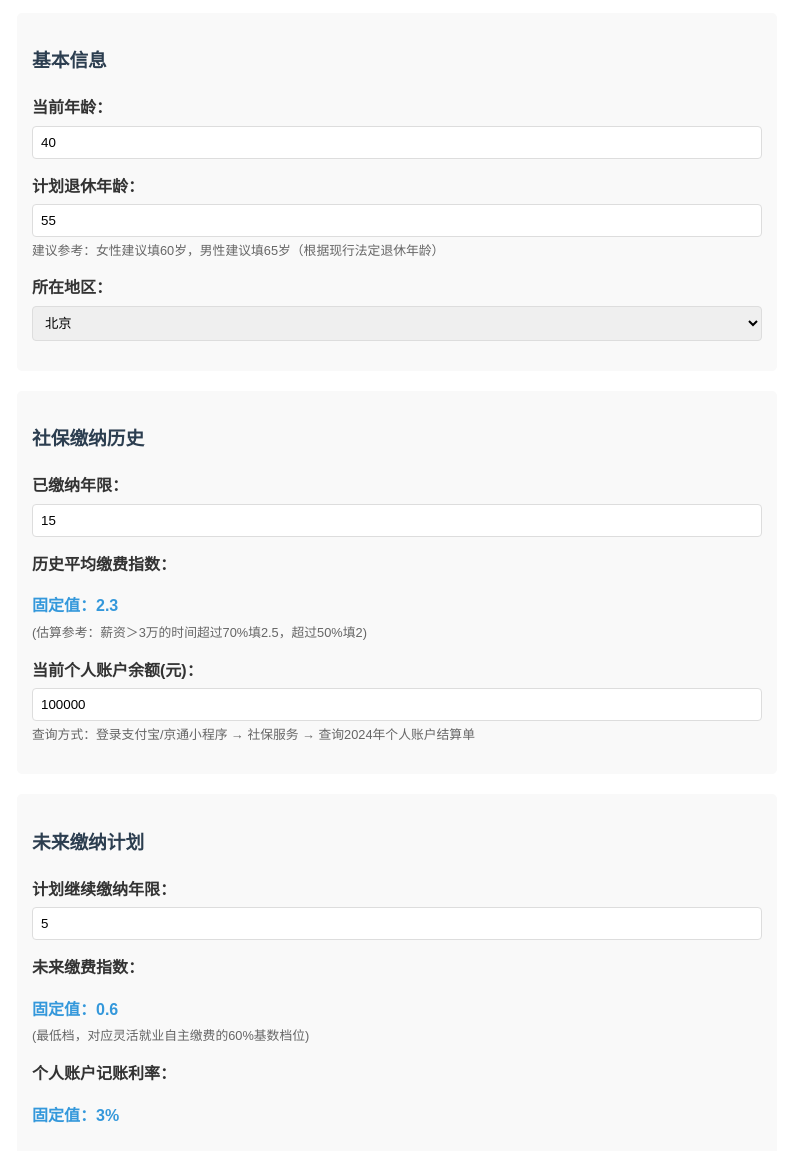
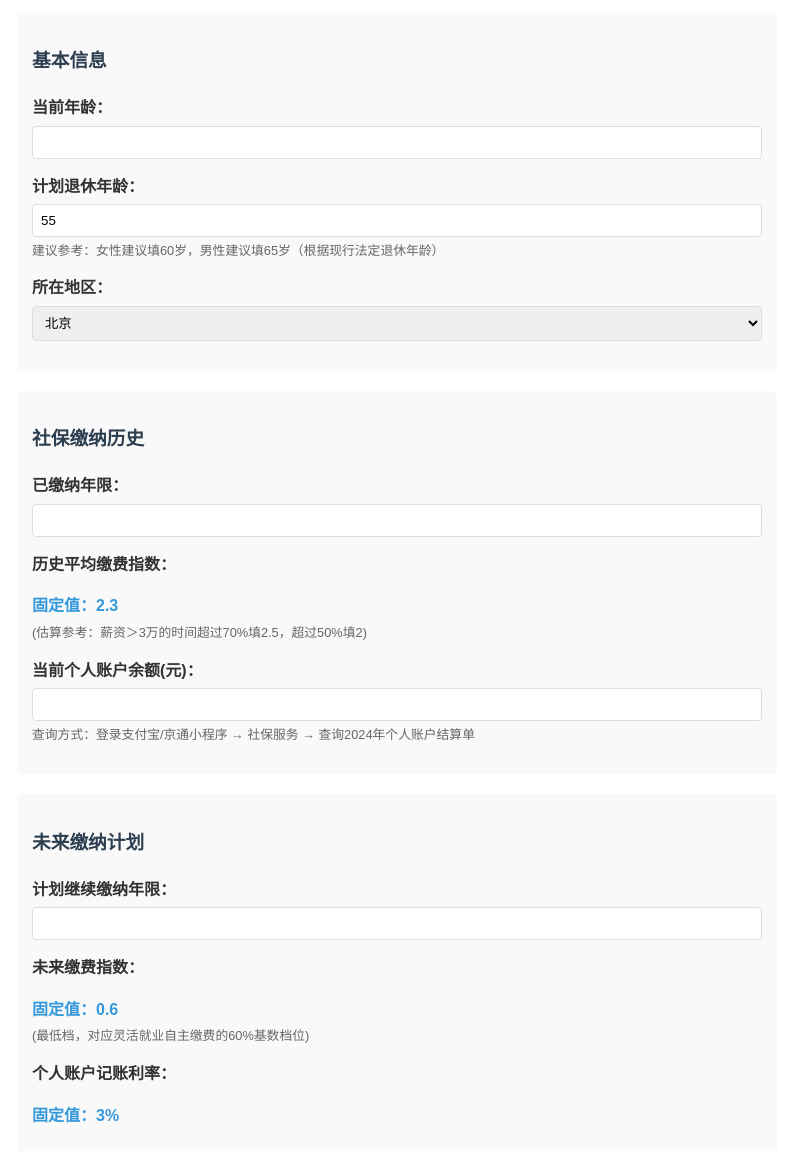
Before and after one commit to YanGao905/pension-calculator, a plain HTML site: page index.html in a window 1280 px wide. Shown: the part 163-1314 px from the top of the page, without its empty margins (243-1036 px from the left). Drawn offline with Linux system fonts and the light colour scheme.

Commit message:
Update index.html

```diff
--- a/index.html
+++ b/index.html
@@ -109,7 +109,7 @@
             <h3>基本信息</h3>
             <div class="input-group">
                 <label for="current-age">当前年龄：</label>
-                <input type="number" id="current-age" min="16" max="70" value="40">
+                <input type="number" id="current-age" min="16" max="70">
             </div>
             <div class="input-group">
                 <label for="retirement-age">计划退休年龄：</label>
@@ -132,7 +132,7 @@
             <h3>社保缴纳历史</h3>
             <div class="input-group">
                 <label for="paid-years">已缴纳年限：</label>
-                <input type="number" id="paid-years" min="0" max="50" value="15">
+                <input type="number" id="paid-years" min="0" max="50">
             </div>
             <div class="input-group">
                 <label>历史平均缴费指数：</label>
@@ -142,7 +142,7 @@
             </div>
             <div class="input-group">
                 <label for="current-balance">当前个人账户余额(元)：</label>
-                <input type="number" id="current-balance" value="100000">
+                <input type="number" id="current-balance">
                 <p class="hint">查询方式：登录支付宝/京通小程序 → 社保服务 → 查询2024年个人账户结算单</p>
             </div>
         </div>
@@ -151,7 +151,7 @@
             <h3>未来缴纳计划</h3>
             <div class="input-group">
                 <label for="future-years">计划继续缴纳年限：</label>
-                <input type="number" id="future-years" min="0" max="30" value="5">
+                <input type="number" id="future-years" min="0" max="30">
             </div>
             <div class="input-group">
                 <label>未来缴费指数：</label>
```
